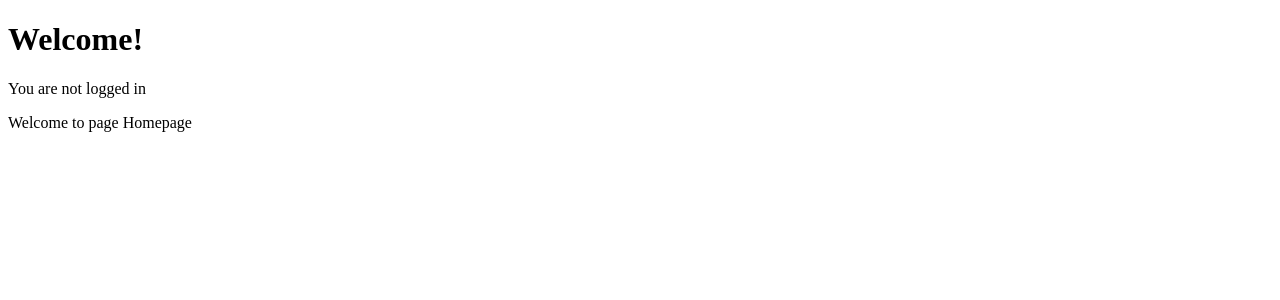
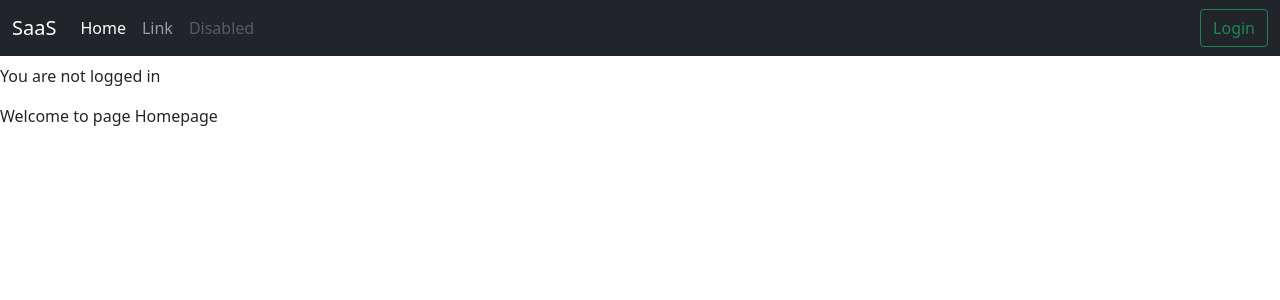
Before and after one commit to haririabd/SaaS, a Django app: page / in a window 1280 px wide. Shown: the top 300 px of the page. Run offline with Django 5.2, Linux system fonts and the light colour scheme.

Commit message:
adding basic template

```diff
--- a/src/templates/base.html
+++ b/src/templates/base.html
@@ -3,12 +3,18 @@
   <head>
     <meta charset="UTF-8" />
     <meta name="viewport" content="width=device-width, initial-scale=1.0" />
+
+    <!-- Bootstrap CSS -->
+    {% include 'base/css.html' %}
     <title>{% block page_title %}SaaS{% endblock page_title %}</title>
   </head>
   <body>
+    {% include 'base/navbar.html' %}
     <h1>Welcome!</h1>
     {% block visitor %}{% endblock visitor %}
     <!-- prettier-ignore -->
     {% block content %}{% endblock content %}
+
+    {% include 'base/bottomjs.html' %}
   </body>
 </html>
--- /dev/null
+++ b/src/templates/base/bottomjs.html
@@ -0,0 +1 @@
+<script src="https://cdn.jsdelivr.net/npm/bootstrap@5.0.2/dist/js/bootstrap.bundle.min.js" integrity="sha384-MrcW6ZMFYlzcLA8Nl+NtUVF0sA7MsXsP1UyJoMp4YLEuNSfAP+JcXn/tWtIaxVXM" crossorigin="anonymous"></script>
--- /dev/null
+++ b/src/templates/base/css.html
@@ -0,0 +1,4 @@
+{% load static %}
+<link href="https://cdn.jsdelivr.net/npm/bootstrap@5.0.2/dist/css/bootstrap.min.css" rel="stylesheet" integrity="sha384-EVSTQN3/azprG1Anm3QDgpJLIm9Nao0Yz1ztcQTwFspd3yD65VohhpuuCOmLASjC" crossorigin="anonymous">
+<!-- Custom styles for navbar-top-fixed template -->
+<link href="{% static 'vendor/navbar-top-fixed.css' %}" rel="stylesheet">
--- /dev/null
+++ b/src/templates/base/navbar.html
@@ -0,0 +1,40 @@
+    <style>
+      .bd-placeholder-img {
+        font-size: 1.125rem;
+        text-anchor: middle;
+        -webkit-user-select: none;
+        -moz-user-select: none;
+        user-select: none;
+      }
+
+      @media (min-width: 768px) {
+        .bd-placeholder-img-lg {
+          font-size: 3.5rem;
+        }
+      }
+    </style>
+
+    <nav class="navbar navbar-expand-md navbar-dark fixed-top bg-dark">
+  <div class="container-fluid">
+    <a class="navbar-brand" href="/">SaaS</a>
+    <button class="navbar-toggler" type="button" data-bs-toggle="collapse" data-bs-target="#navbarCollapse" aria-controls="navbarCollapse" aria-expanded="false" aria-label="Toggle navigation">
+      <span class="navbar-toggler-icon"></span>
+    </button>
+    <div class="collapse navbar-collapse" id="navbarCollapse">
+      <ul class="navbar-nav me-auto mb-2 mb-md-0">
+        <li class="nav-item">
+          <a class="nav-link active" aria-current="page" href="/">Home</a>
+        </li>
+        <li class="nav-item">
+          <a class="nav-link" href="#">Link</a>
+        </li>
+        <li class="nav-item">
+          <a class="nav-link disabled" href="#" tabindex="-1" aria-disabled="true">Disabled</a>
+        </li>
+      </ul>
+      <form class="d-flex">
+        <button class="btn btn-outline-success" type="submit">Login</button>
+      </form>
+    </div>
+  </div>
+</nav>
--- a/src/templates/index.html
+++ b/src/templates/index.html
@@ -1,4 +1,4 @@
-{% extends "base.html" %}
+{% extends "base.html" %}{% load static %}
 
 <!-- prettier-ignore -->
 {% block page_title %}{{ page_title }} - {{ block.super }}{% endblock page_title %}
```
Also changed, not shown: 1 other file.
